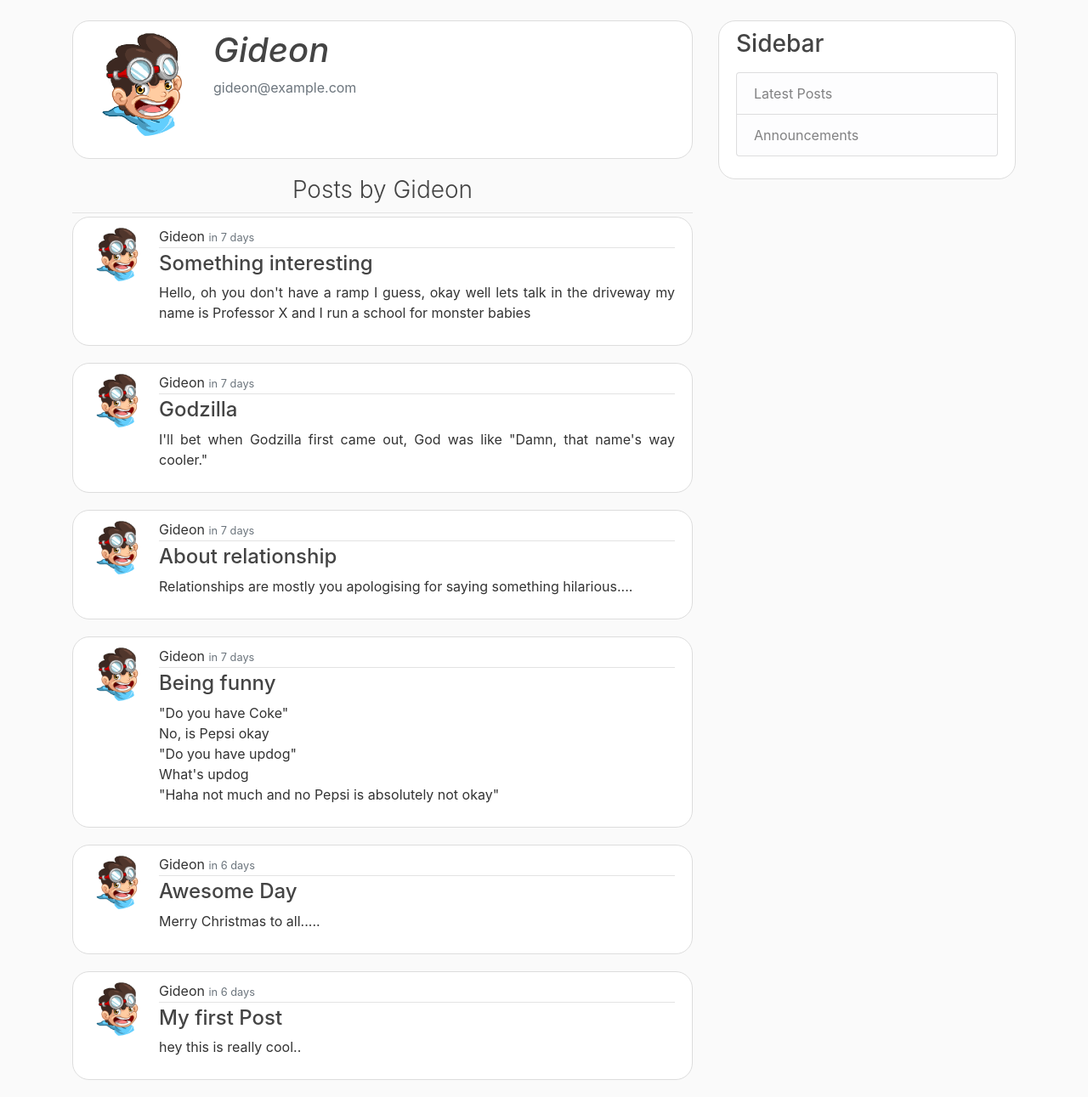
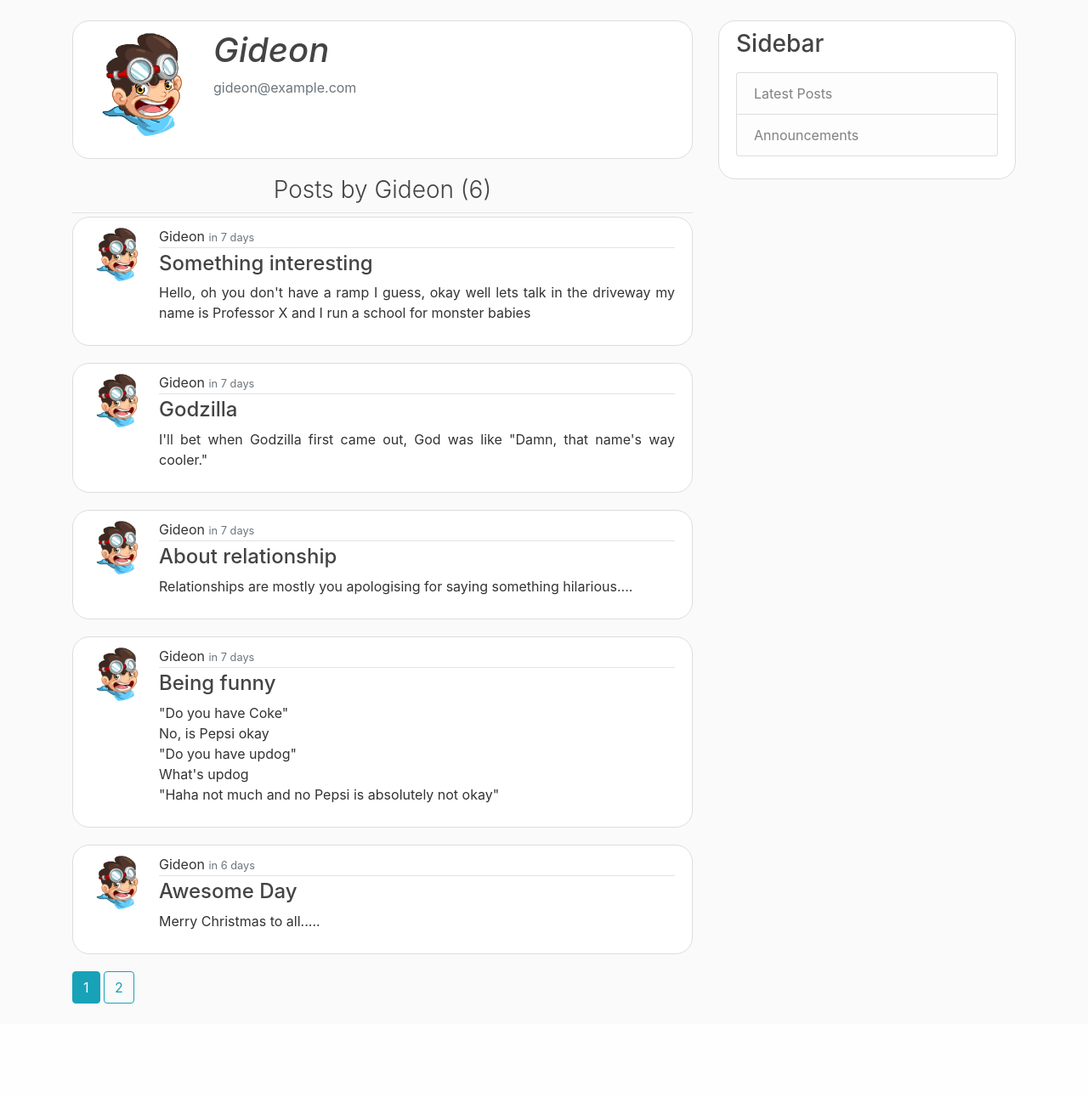
Before and after one commit to coderlktripathi/flask-blog, a Flask app: a page that uses blog/templates/user.html in a window 1280 px wide. Shown: the part 56-1347 px from the top of the page at 85% size. After the commit the page ends 1237 px from the top, so only its background shows below. Run offline with Flask 2, Linux system fonts and the light colour scheme; data comes from the database, SQL or seed files in the repository; both versions use the stored data as it was after the commit; some libraries are stand-ins or nearby versions.

Commit message:
added pagination

```diff
--- a/blog/models.py
+++ b/blog/models.py
@@ -8,7 +8,7 @@ class User(db.Model, UserMixin):
     id = db.Column(db.Integer, primary_key=True)
     username = db.Column(db.String(20), unique=True, nullable=False)
     email = db.Column(db.String(120), unique=True, nullable=False)
-    profile_pic = db.Column(db.String(60), nullable=False, default='default.png')
+    profile_pic = db.Column(db.String(60), nullable=False, default="default.png")
     password = db.Column(db.String(60), nullable=False)
     posts = db.relationship("Post", backref="author", lazy=True)
 
@@ -26,6 +26,7 @@ class Post(db.Model):
     def __repr__(self):
         return f"User('{self.title}', '{self.posted_on}')"
 
+
 @login_manager.user_loader
 def load_user(user_id):
     return User.query.get(int(user_id))
--- a/blog/routes.py
+++ b/blog/routes.py
@@ -12,7 +12,8 @@ from flask_login import current_user, login_required, login_user, logout_user
 @app.route("/")
 @app.route("/home")
 def home():
-    posts = Post.query.order_by(Post.posted_on.desc()).all()
+    page = request.args.get("page", 1, type=int)
+    posts = Post.query.order_by(Post.posted_on.desc()).paginate(page=page, per_page=5)
     return render_template("home.html", posts=posts)
 
 
@@ -24,12 +25,16 @@ def about():
 @app.route("/register", methods=["GET", "POST"])
 def register():
     if current_user.is_authenticated:
-        return redirect(url_for('home'))
+        return redirect(url_for("home"))
 
     form = RegistrationForm()
     if form.validate_on_submit():
-        hashed_password = bcrypt.generate_password_hash(form.password.data).decode('utf-8')
-        user = User(username=form.username.data, email=form.email.data, password=hashed_password)
+        hashed_password = bcrypt.generate_password_hash(form.password.data).decode(
+            "utf-8"
+        )
+        user = User(
+            username=form.username.data, email=form.email.data, password=hashed_password
+        )
         db.session.add(user)
         db.session.commit()
         flash(f"Your Account has been created.!!!!!", "success")
@@ -40,30 +45,33 @@ def register():
 @app.route("/login", methods=["GET", "POST"])
 def login():
     if current_user.is_authenticated:
-        return redirect(url_for('home'))
+        return redirect(url_for("home"))
 
     form = LoginForm()
     if form.validate_on_submit():
         user = User.query.filter_by(username=form.username.data).first()
         if user and bcrypt.check_password_hash(user.password, form.password.data):
             login_user(user, remember=form.remember_me.data)
-            next_page = request.args.get('next') # variable to hold the next page url
-            return redirect(next_page) if next_page else redirect(url_for('home'))
+            next_page = request.args.get("next")  # variable to hold the next page url
+            return redirect(next_page) if next_page else redirect(url_for("home"))
         else:
-            flash("Invalid credentials. Please check your username and password", "danger")
+            flash(
+                "Invalid credentials. Please check your username and password", "danger"
+            )
     return render_template("login.html", form=form)
 
 
-@app.route('/logout')
+@app.route("/logout")
 def logout():
     logout_user()
-    return redirect(url_for('home'))
+    return redirect(url_for("home"))
+
 
 def save_picture(picture):
     random_hex = token_hex(8)
     _, file_extension = os.path.splitext(picture.filename)
     picture_name = random_hex + file_extension
-    picture_path = os.path.join(app.root_path, 'static/profile-pics', picture_name)
+    picture_path = os.path.join(app.root_path, "static/profile-pics", picture_name)
     output_size = (200, 200)
     i = Image.open(picture)
     i.thumbnail(output_size)
@@ -71,11 +79,14 @@ def save_picture(picture):
 
     return picture_name
 
+
 """Account Route."""
-@app.route('/account', methods=["GET", "POST"])
+
+
+@app.route("/account", methods=["GET", "POST"])
 @login_required
 def account():
-    profile_pic = url_for('static', filename='profile-pics/' + current_user.profile_pic)
+    profile_pic = url_for("static", filename="profile-pics/" + current_user.profile_pic)
 
     form = UpdateAccountForm()
     if form.validate_on_submit():
@@ -87,12 +98,12 @@ def account():
         current_user.email = form.email.data
 
         db.session.commit()
-        flash('Your account has been updated', 'success')
-        return redirect(url_for('account'))
-    elif request.method == 'GET':
+        flash("Your account has been updated", "success")
+        return redirect(url_for("account"))
+    elif request.method == "GET":
         form.username.data = current_user.username
         form.email.data = current_user.email
-    return render_template('account.html', profile_pic=profile_pic, form=form)
+    return render_template("account.html", profile_pic=profile_pic, form=form)
 
 
 @app.route("/post/new", methods=["GET", "POST"])
@@ -105,14 +116,16 @@ def new_post():
         db.session.commit()
         flash(f"Post created.!!!!!", "success")
         return redirect(url_for("home"))
-    return render_template("create-post.html", form=form, legend='New Post')
+    return render_template("create-post.html", form=form, legend="New Post")
+
 
 @app.route("/post/<int:post_id>")
 def post(post_id):
     post = Post.query.get_or_404(post_id)
-    return render_template('post.html', post=post)
+    return render_template("post.html", post=post)
 
-@app.route("/post/<int:post_id>/update", methods=['GET', 'POST'])
+
+@app.route("/post/<int:post_id>/update", methods=["GET", "POST"])
 @login_required
 def update_post(post_id):
     post = Post.query.get_or_404(post_id)
@@ -123,14 +136,15 @@ def update_post(post_id):
         post.title = form.title.data
         post.body = form.body.data
         db.session.commit()
-        flash('Your post has been updated!', 'success')
-        return redirect(url_for('post', post_id=post.id))
-    elif request.method == 'GET':
+        flash("Your post has been updated!", "success")
+        return redirect(url_for("post", post_id=post.id))
+    elif request.method == "GET":
         form.title.data = post.title
         form.body.data = post.body
-    return render_template('create-post.html', form=form, legend='Update Post')
+    return render_template("create-post.html", form=form, legend="Update Post")
 
-@app.route("/post/<int:post_id>/delete", methods=['POST'])
+
+@app.route("/post/<int:post_id>/delete", methods=["POST"])
 @login_required
 def delete_post(post_id):
     post = Post.query.get_or_404(post_id)
@@ -138,11 +152,17 @@ def delete_post(post_id):
         abort(403)
     db.session.delete(post)
     db.session.commit()
-    flash('Your post has been deleted!!', 'success')
-    return redirect(url_for('home'))
+    flash("Your post has been deleted!!", "success")
+    return redirect(url_for("home"))
+
 
 @app.route("/user/<string:username>")
 def get_user(username):
+    page = request.args.get("page", 1, type=int)
     user = User.query.filter_by(username=username).first_or_404()
-    posts = Post.query.filter_by(author=user).order_by(Post.posted_on.desc())
-    return render_template('user.html', posts=posts, user=user)
+    posts = (
+        Post.query.filter_by(author=user)
+        .order_by(Post.posted_on.desc())
+        .paginate(page=page, per_page=5)
+    )
+    return render_template("user.html", posts=posts, user=user)
--- a/blog/templates/layout.html
+++ b/blog/templates/layout.html
@@ -5,6 +5,8 @@
     <!-- Required meta tags -->
     <meta charset="utf-8">
     <meta name="viewport" content="width=device-width, initial-scale=1, shrink-to-fit=no">
+    <link rel="icon" href="{{ url_for('static', filename='profile-pics/logo.png') }}" />
+    <meta name="theme-color" content="#000000" />
 
     <!-- Bootstrap CSS -->
     <link rel="stylesheet" href="https://maxcdn.bootstrapcdn.com/bootstrap/4.0.0/css/bootstrap.min.css" integrity="sha384-Gn5384xqQ1aoWXA+058RXPxPg6fy4IWvTNh0E263XmFcJlSAwiGgFAW/dAiS6JXm" crossorigin="anonymous">
--- a/blog/templates/user.html
+++ b/blog/templates/user.html
@@ -10,9 +10,9 @@
       </div>
     </div>
     <div class="article-metadata">
-        <h3 class="text-center font-weight-light">Posts by {{user.username}}</h3>
+        <h3 class="text-center font-weight-light">Posts by {{user.username}} ({{ posts.total }})</h3>
     </div>
-    {% for post in posts %}
+    {% for post in posts.items %}
         <article class="media content-section">
             <img class="rounded-circle article-img" src="{{ url_for('static', filename='profile-pics/' + post.author.profile_pic) }}">
             <div class="media-body text-justify">
@@ -25,4 +25,15 @@
             </div>
         </article>
     {% endfor %}
+    {% for page_num in posts.iter_pages(left_edge=1, right_edge=1, left_current=1, right_current=2) %}
+        {% if page_num %}
+            {% if posts.page == page_num %}
+                <a class="btn btn-info mb-4" href="{{ url_for('get_user', username=user.username, page=page_num) }}">{{ page_num }}</a>
+            {% else %}
+                <a class="btn btn-outline-info mb-4" href="{{ url_for('get_user', username=user.username, page=page_num) }}">{{ page_num }}</a>
+            {% endif %}
+        {% else %}
+            ...
+        {% endif %}
+    {% endfor %}
 {% endblock content %}
```
Also changed, not shown: blog/forms.py (+9 -5 lines), blog/templates/home.html (+12 -1 lines), blog/blog.db, blog/static/profile-pics/logo.png (added).
